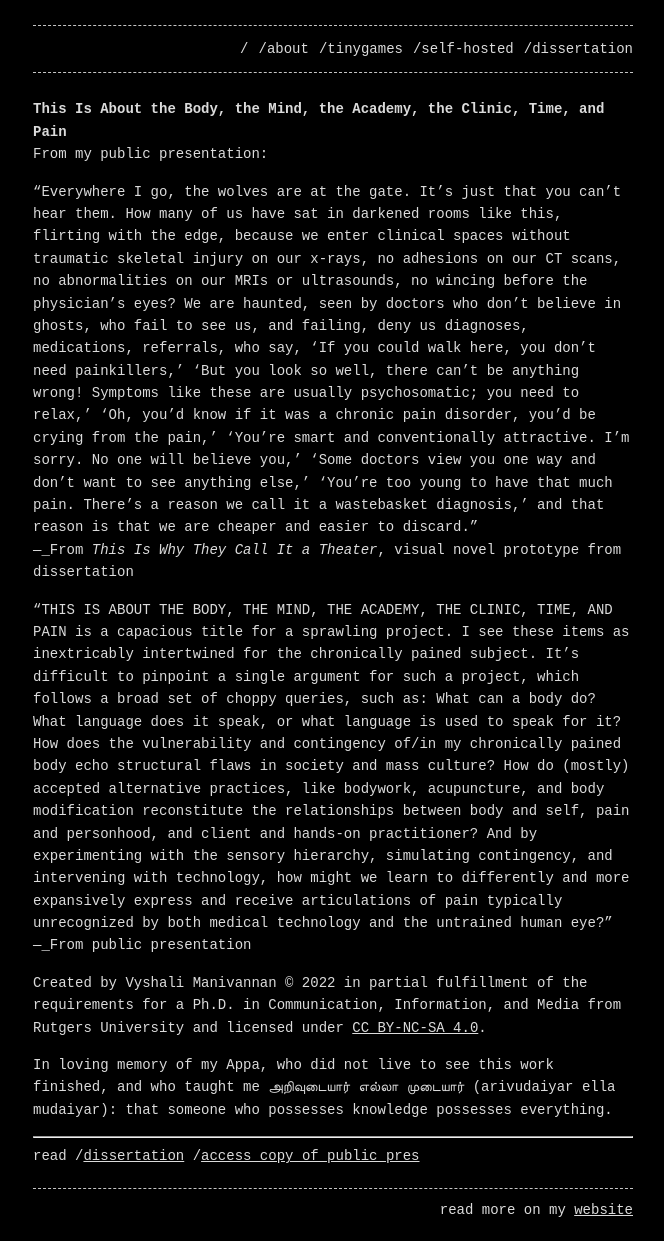
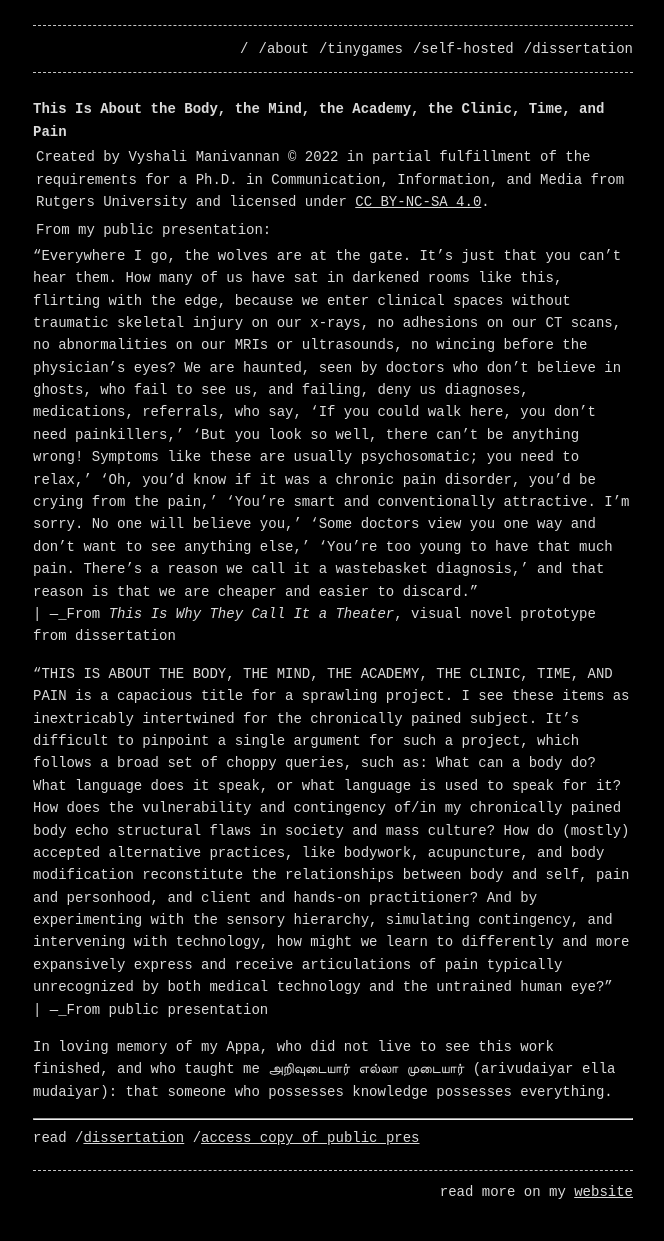
Before and after one commit to visforvali/visforvali.github.io, a Jekyll site: the page built from diss.md, in a window 1280 px wide. Shown: the whole page, without its empty margins (307-971 px from the left). Built offline with Jekyll 4.4.1, drawn with Linux system fonts in a browser that asks for light colours.

Commit message:
Update diss.md

```diff
--- a/diss.md
+++ b/diss.md
@@ -6,15 +6,17 @@
 
 # This Is About the Body, the Mind, the Academy, the Clinic, Time, and Pain
 
-From my public presentation:
+|Created by Vyshali Manivannan &#169; 2022 in partial fulfillment of the requirements for a Ph.D. in Communication, Information, and Media from Rutgers University and licensed under <a href="https://creativecommons.org/licenses/by-nc-sa/4.0/?ref=chooser-v1" target="_blank">CC BY-NC-SA 4.0</a>.
+
+| From my public presentation:
 
 "Everywhere I go, the wolves are at the gate. It's just that you can't hear them. How many of us have sat in darkened rooms like this, flirting with the edge, because we enter clinical spaces without traumatic skeletal injury on our x-rays, no adhesions on our CT scans, no abnormalities on our MRIs or ultrasounds, no wincing before the physician's eyes? We are haunted, seen by doctors who don't believe in ghosts, who fail to see us, and failing, deny us diagnoses, medications, referrals, who say, 'If you could walk here, you don't need painkillers,' 'But you look so well, there can't be anything wrong! Symptoms like these are usually psychosomatic; you need to relax,' 'Oh, you'd know if it was a chronic pain disorder, you'd be crying from the pain,' 'You're smart and conventionally attractive. I'm sorry. No one will believe you,' 'Some doctors view you one way and don't want to see anything else,' 'You're too young to have that much pain. There's a reason we call it a wastebasket diagnosis,' and that reason is that we are cheaper and easier to discard."
-&mdash;_From <i>This Is Why They Call It a Theater</i>, visual novel prototype from dissertation
+| &mdash;_From <i>This Is Why They Call It a Theater</i>, visual novel prototype from dissertation
 
 "THIS IS ABOUT THE BODY, THE MIND, THE ACADEMY, THE CLINIC, TIME, AND PAIN is a capacious title for a sprawling project. I see these items as inextricably intertwined for the chronically pained subject. It's difficult to pinpoint a single argument for such a project, which follows a broad set of choppy queries, such as: What can a body do? What language does it speak, or what language is used to speak for it? How does the vulnerability and contingency of/in my chronically pained body echo structural flaws in society and mass culture? How do (mostly) accepted alternative practices, like bodywork, acupuncture, and body modification reconstitute the relationships between body and self, pain and personhood, and client and hands-on practitioner? And by experimenting with the sensory hierarchy, simulating contingency, and intervening with technology, how might we learn to differently and more expansively express and receive articulations of pain typically unrecognized by both medical technology and the untrained human eye?"
-&mdash;_From public presentation
+| &mdash;_From public presentation
 
-Created by Vyshali Manivannan &#169; 2022 in partial fulfillment of the requirements for a Ph.D. in Communication, Information, and Media from Rutgers University and licensed under <a href="https://creativecommons.org/licenses/by-nc-sa/4.0/?ref=chooser-v1" target="_blank">CC BY-NC-SA 4.0</a>.
+
 
 In loving memory of my <span lang="ta">Appa</span>, who did not live to see this work finished, and who taught me <span lang="ta">அறிவுடையார் எல்லா முடையார் (arivudaiyar ella mudaiyar)</span>: that someone who possesses knowledge possesses everything.
 
```
